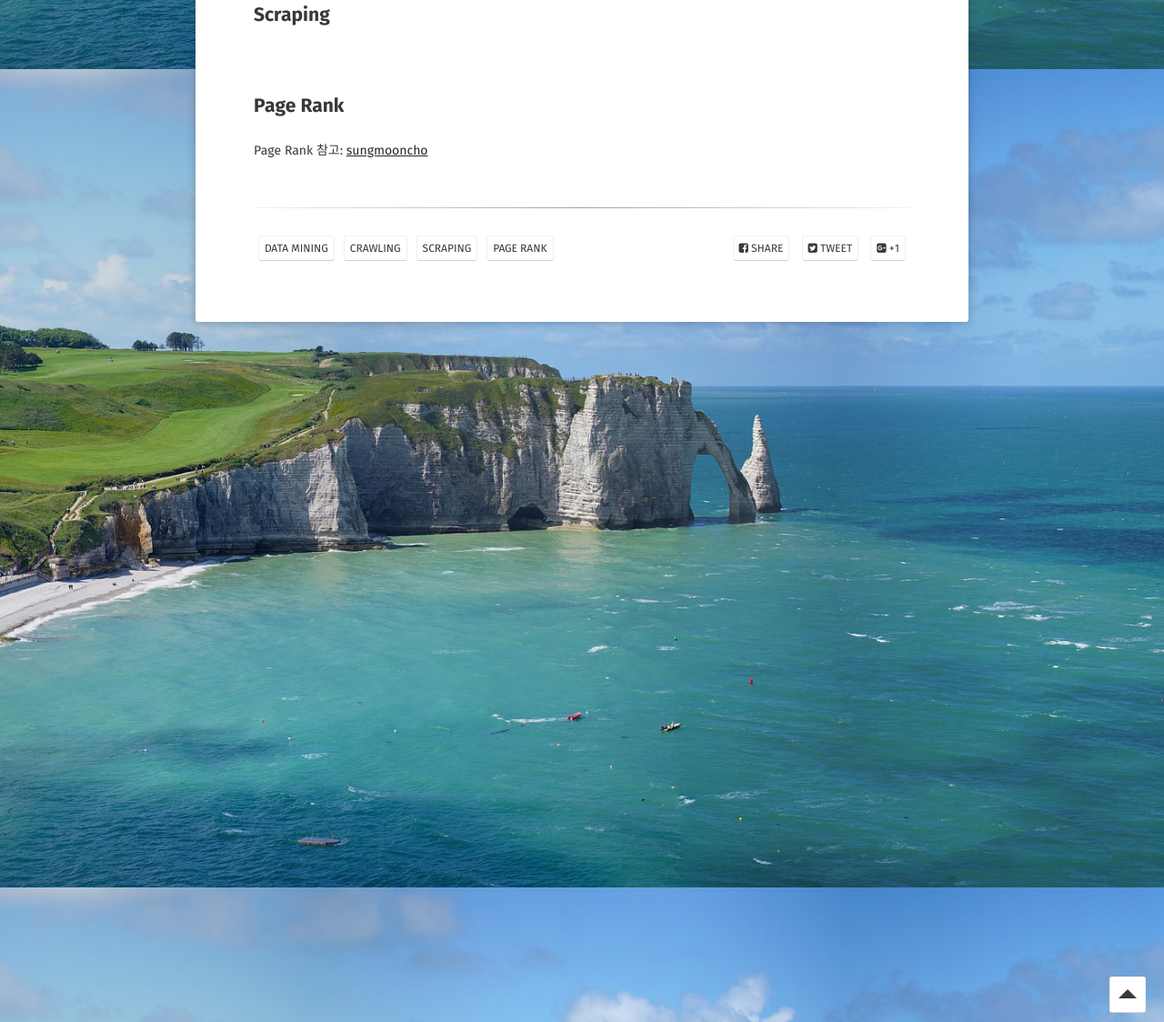
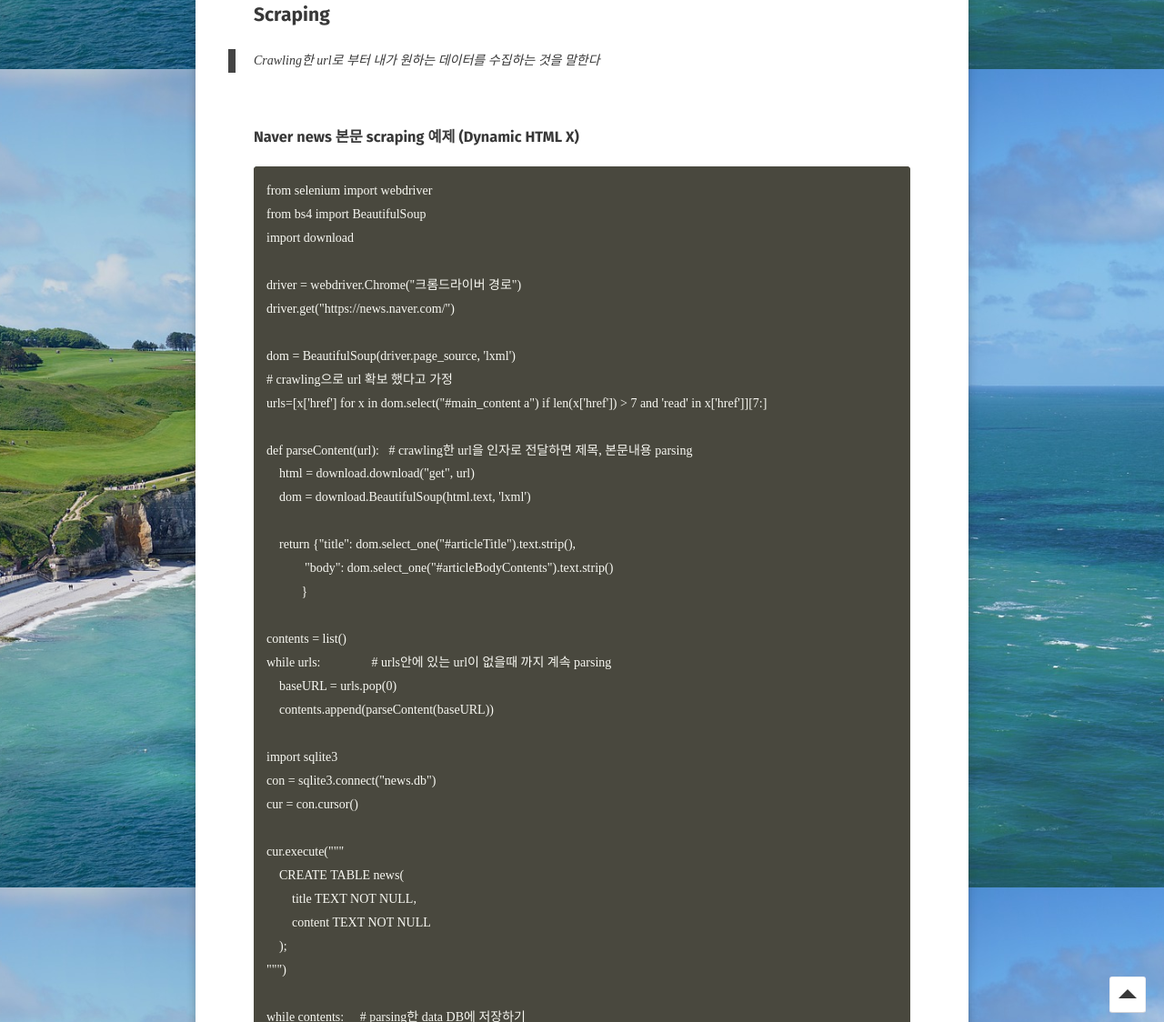
Before and after one commit to Jungjihyuk/JH_Life, a Jekyll site: the page built from _posts/2019-07-15-data-collection.md, in a window 1280 px wide and 1400 px high, scrolled down 10448 px. Shown: the part 276-1400 px from the top of the window at 91% size. Built offline with Jekyll 4.4.1, drawn with Linux system fonts in a browser that asks for light colours; some web fonts are replaced; comment, search, counter and statistics services are not loaded; some of the changed text lies outside the part shown.

Commit message:
update scraping

````diff
--- a/_posts/2019-07-15-data-collection.md
+++ b/_posts/2019-07-15-data-collection.md
@@ -80,7 +80,7 @@
 dom객체가 추가 되기 때문에 실시간으로 개발자 도구에서 network 부분을 살피지 않는다면
 절대 숨겨진 데이터를 가져올 수 없을 것이다.
 
-따라서 어떠한 웹 페이지 인지에 따라 셀레늄같은 automation tool을 사용할지 말지 결정해야 한다.
+따라서 어떠한 웹 페이지 인지에 따라 셀레늄같은 automation framework를 사용할지 말지 결정해야 한다.
 ```
 
 <span style="color: orange">잘 모른다면 참고하자 =></span> [Object Model](https://jungjihyuk.github.io/JH_Life/objectModel/)<br>
@@ -389,11 +389,129 @@
 <a id = "scraping"></a>
 ## Scraping
 
+> Crawling한 url로 부터 내가 원하는 데이터를 수집하는 것을 말한다
 
 <br>
+
+### Naver news 본문 scraping 예제 (Dynamic HTML X)
+
+```
+from selenium import webdriver
+from bs4 import BeautifulSoup
+import download
+
+driver = webdriver.Chrome("크롬드라이버 경로")
+driver.get("https://news.naver.com/")
+
+dom = BeautifulSoup(driver.page_source, 'lxml')
+# crawling으로 url 확보 했다고 가정
+urls=[x['href'] for x in dom.select("#main_content a") if len(x['href']) > 7 and 'read' in x['href']][7:]
+
+def parseContent(url):   # crawling한 url을 인자로 전달하면 제목, 본문내용 parsing
+    html = download.download("get", url)
+    dom = download.BeautifulSoup(html.text, 'lxml')
+
+    return {"title": dom.select_one("#articleTitle").text.strip(),
+            "body": dom.select_one("#articleBodyContents").text.strip()
+           }
+
+contents = list()
+while urls:                # urls안에 있는 url이 없을때 까지 계속 parsing
+    baseURL = urls.pop(0)
+    contents.append(parseContent(baseURL))
+
+import sqlite3
+con = sqlite3.connect("news.db")
+cur = con.cursor()
+
+cur.execute("""
+    CREATE TABLE news(
+        title TEXT NOT NULL,
+        content TEXT NOT NULL
+    );
+""")
+
+while contents:     # parsing한 data DB에 저장하기
+    content=contents.pop(0)
+    cur.execute("""
+        INSERT INTO news
+        (title, content)
+        VALUES(?, ?)
+    """, [content['title'], content['body']])
+    con.commit()
+```
+
+<br>
+
 
 ## Page Rank
 
 
 
 Page Rank 참고: [sungmooncho](https://sungmooncho.com/2012/08/26/pagerank/)<br>
+
+
+## Selenium
+
+> Web Browser Automation
+
+**단점** page rendering중에 scraping 시도를 하면
+{: .notice}
+
+<br>
+
+### Dynamic HTML Scraping 예제
+
+```python
+from selenium import webdriver
+
+driver = webdriver.Chrome("chromedriver.exe 경로")  # driver를 생성하면 chrome 브라우저 창 생성
+
+def html_parser(url):
+    driver.get(url)
+
+    time.sleep(1)
+
+    html = driver.page_source
+    dom = BeautifulSoup(html, 'lxml')
+
+    resp=dom.select('#main')
+    return resp
+
+def search(url, country):
+    driver.get(url)
+    inputTag = driver.find_element_by_css_selector("#search_term")
+    inputTag.send_keys(country)
+    driver.find_element_by_css_selector("#search").click()
+
+    time.sleep(1)
+
+    html = driver.page_source
+    dom = BeautifulSoup(html, 'lxml')
+
+    return [requests.compat.urljoin(url, _['href']) for _ in dom.select("#results a")]
+
+
+nation = search("http://example.webscraping.com/places/default/search", "korea")
+
+result = []
+while nation:
+    baseURL = nation.pop(0)
+
+    dom=html_parser(baseURL)
+    result.append(dom[0].text)
+
+for x in result:
+    print(x)
+
+
+:
+National Flag: Area: 120,540 square kilometresPopulation: 22,912,177Iso: KPCountry: North KoreaCapital: PyongyangContinent: ASTld: .kpCurrency Code: KPWCurrency Name: WonPhone: 850Postal Code Format: ###-###Postal Code Regex: ^(\d{6})$Languages: ko-KPNeighbours: CN KR RU
+Edit
+
+
+National Flag: Area: 98,480 square kilometresPopulation: 48,422,644Iso: KRCountry: South KoreaCapital: SeoulContinent: ASTld: .krCurrency Code: KRWCurrency Name: WonPhone: 82Postal Code Format: SEOUL ###-###Postal Code Regex: ^(?:SEOUL)*(\d{6})$Languages: ko-KR,enNeighbours: KP
+Edit
+
+driver.close() # 브라우저 창 닫기
+```
````
